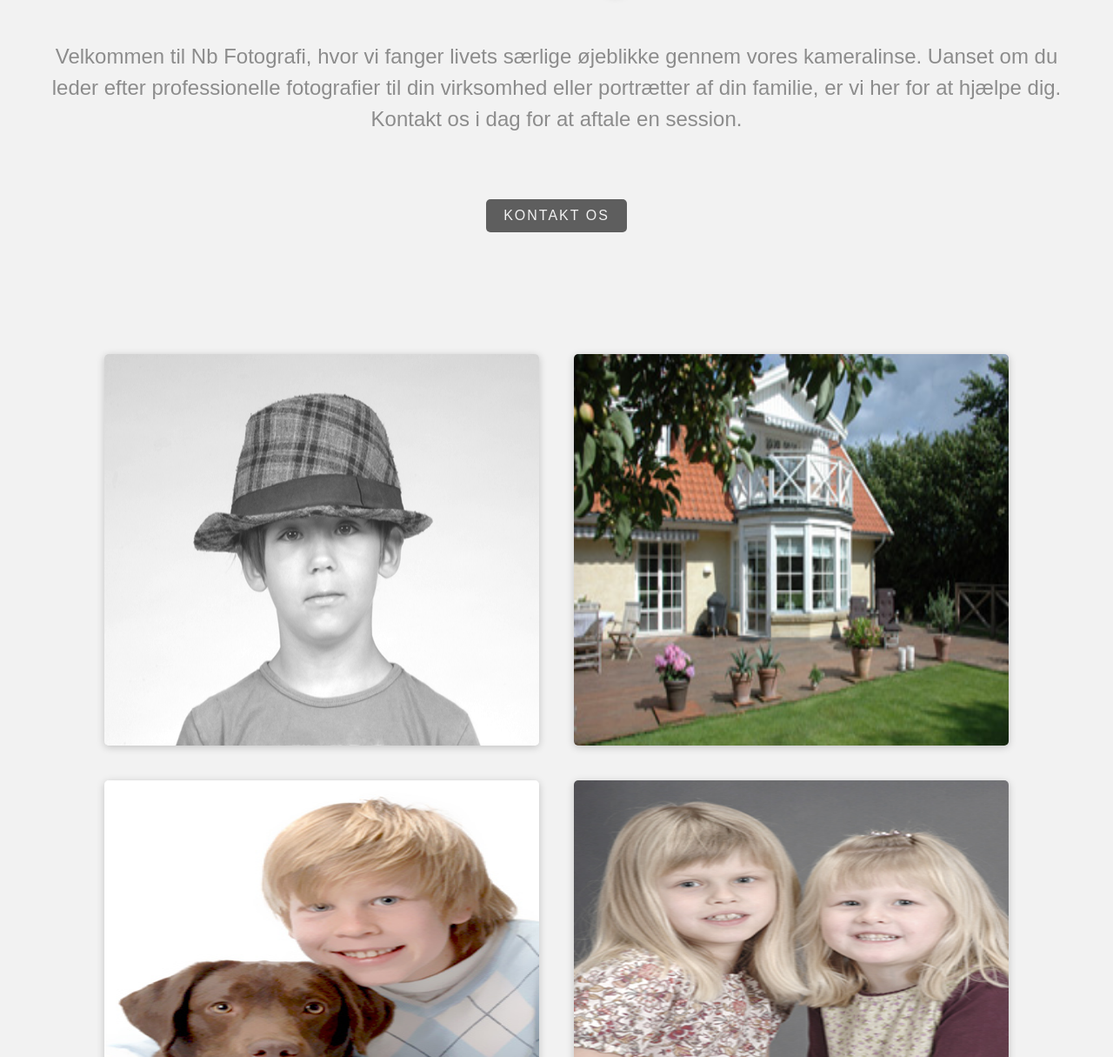
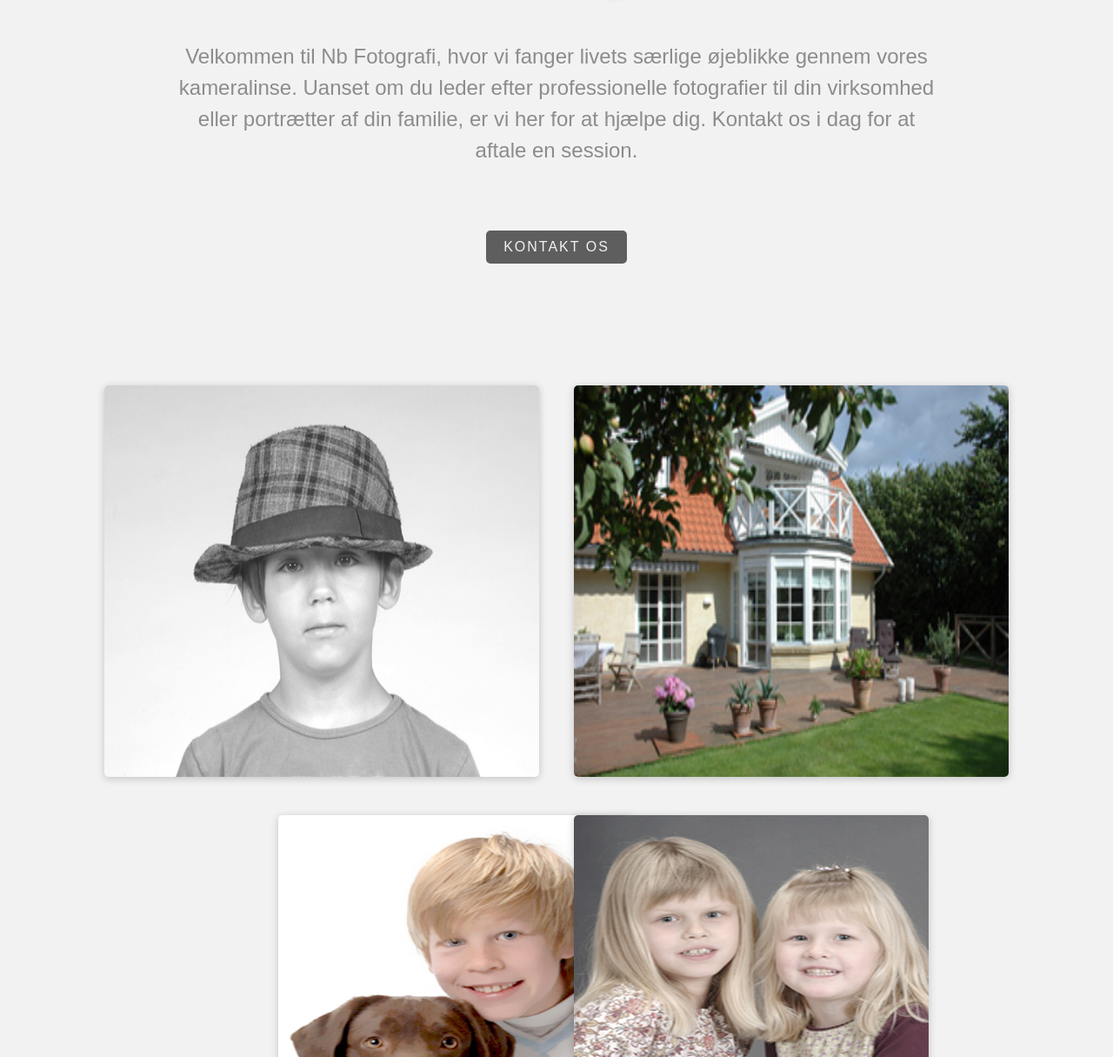
Before and after one commit to mbn-code/NB-Fotografi, a plain HTML site: page index.html in a window 1280 px wide. Shown: the part 225-1440 px from the top of the page at 87% size. Drawn offline with Linux system fonts and the light colour scheme.

Commit message:
Change margin for p tags. image clickable.

```diff
--- a/index.html
+++ b/index.html
@@ -11,6 +11,7 @@
 
 </head>
 <body>
+
 	<nav class="navbar">
 		<div class="dropdown">
 			<a class="dropbtn"><a href="index.html"> HJEM</a></a>
@@ -53,11 +54,19 @@
   <a href="mailto:thorkil@nbfotografi.dk" class="primary-button">Kontakt Os</a>
 
   <div class="photo-grid">
-		<img src="assets/malthe2.jpg" alt="Photo 5">
-    <img src="assets/hus.jpg" alt="Photo 1">
-		<img src="assets/max.jpg" alt="Photo 3">
-		<img src="assets/2_piger.jpg" alt="Photo 4">
-	</div>
+	<a href="portretter.html">
+	  <img src="assets/malthe2.jpg" alt="Photo 5">
+	</a>
+	<a href="erhverv.html">
+	  <img src="assets/hus.jpg" alt="Photo 1">
+	</a>
+	<a href="portretter.html">
+	  <img src="assets/max.jpg" alt="Photo 3">
+	</a>
+	<a href="familie.html">
+	  <img src="assets/2_piger.jpg" alt="Photo 4">
+	</a>
+  </div>
 
   <div class="contact-info">
 		<p>mail  thorkil@nbfotografi.dk telefon +45 43903949 </p>
--- a/style.css
+++ b/style.css
@@ -155,8 +155,8 @@
   }
 
   p {
-  margin-left: 50px;
-  margin-right: 50px;
+  margin-left: 200px;
+  margin-right: 200px;
   }
 
   /* Style for the div element */
```
